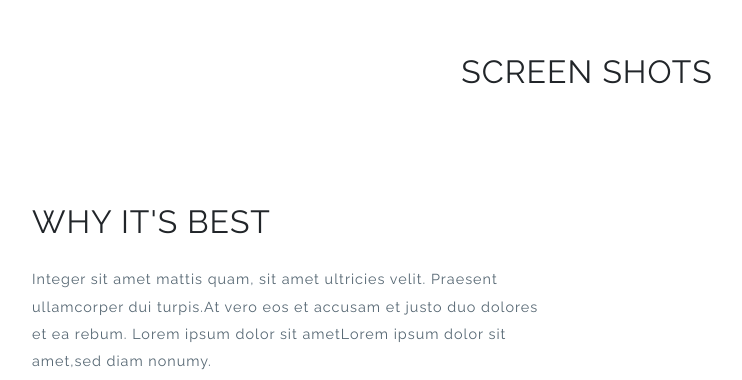
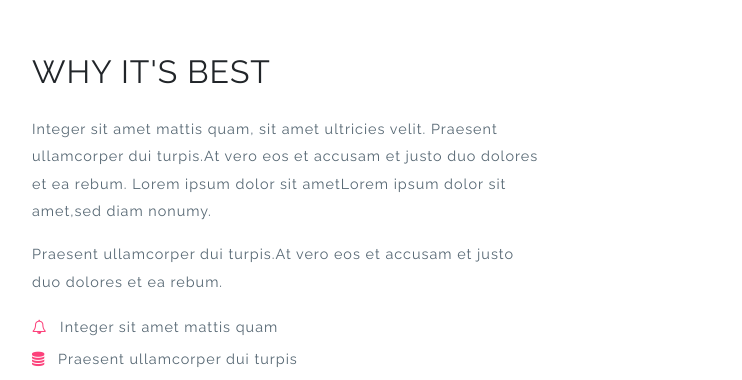
Before and after one commit to fekasgt/fekasgt.github.io, a plain HTML site: page index.html in a window 1280 px wide. Shown: the part 2006-2386 px from the top of the page, without its empty margins (53-795 px from the left). Drawn offline with Linux system fonts and the light colour scheme.

Commit message:
Update index.html

```diff
--- a/index.html
+++ b/index.html
@@ -116,9 +116,6 @@ License URL: http://creativecommons.org/licenses/by/3.0/
     <!-- banner-bottom-w3ls1 -->
     <section class="mobile py-lg-5 py-5" id="screen">
         <div class="container py-sm-3 py-3">
-            <div class="header-wthree py-lg-5 text-center">
-                <h3 class="tittle mb-lg-3 mb-3"> Screen shots</h3>
-            </div>
             <div class="row">
                 <div class="col-lg-6 pr-lg-5">
                     <div class="header-wthree pt-lg-5 pt-3 text-left">
```
